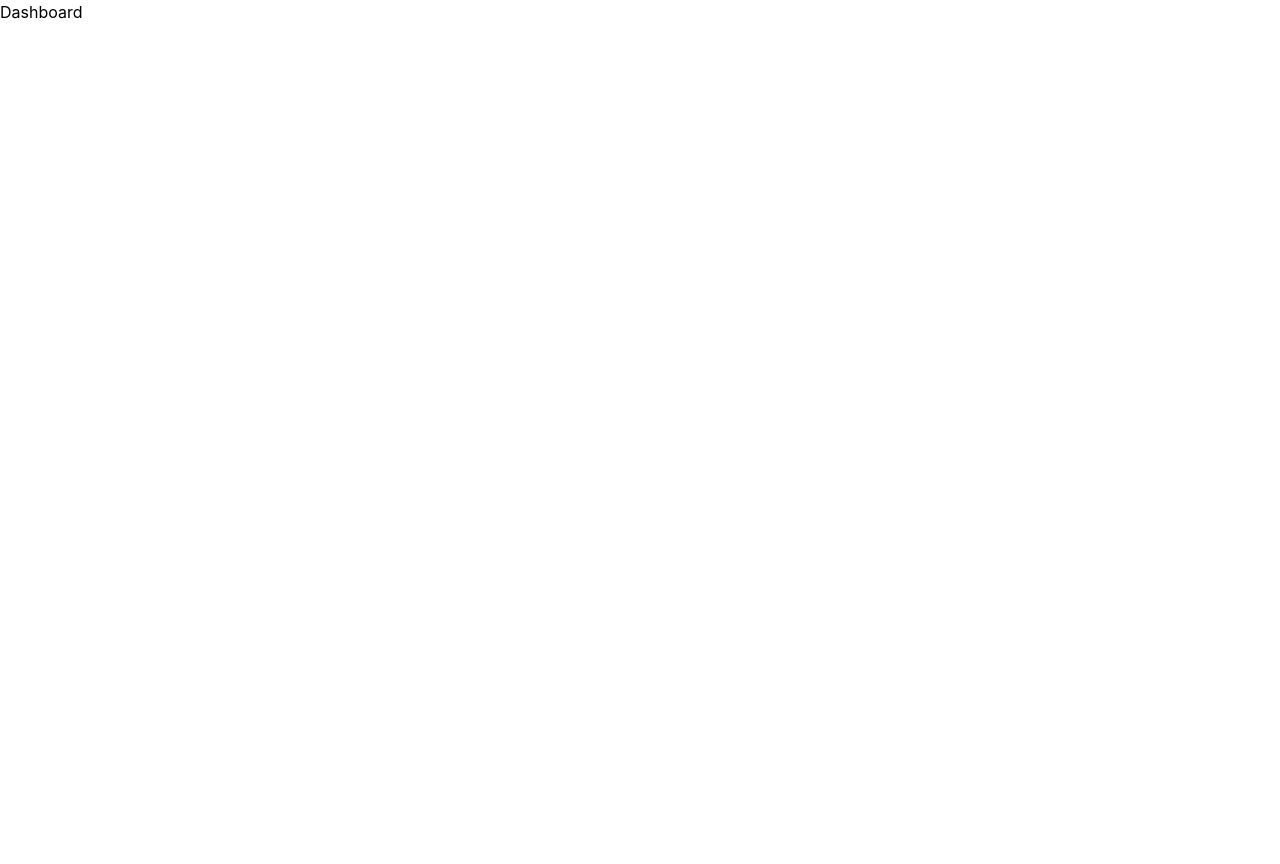
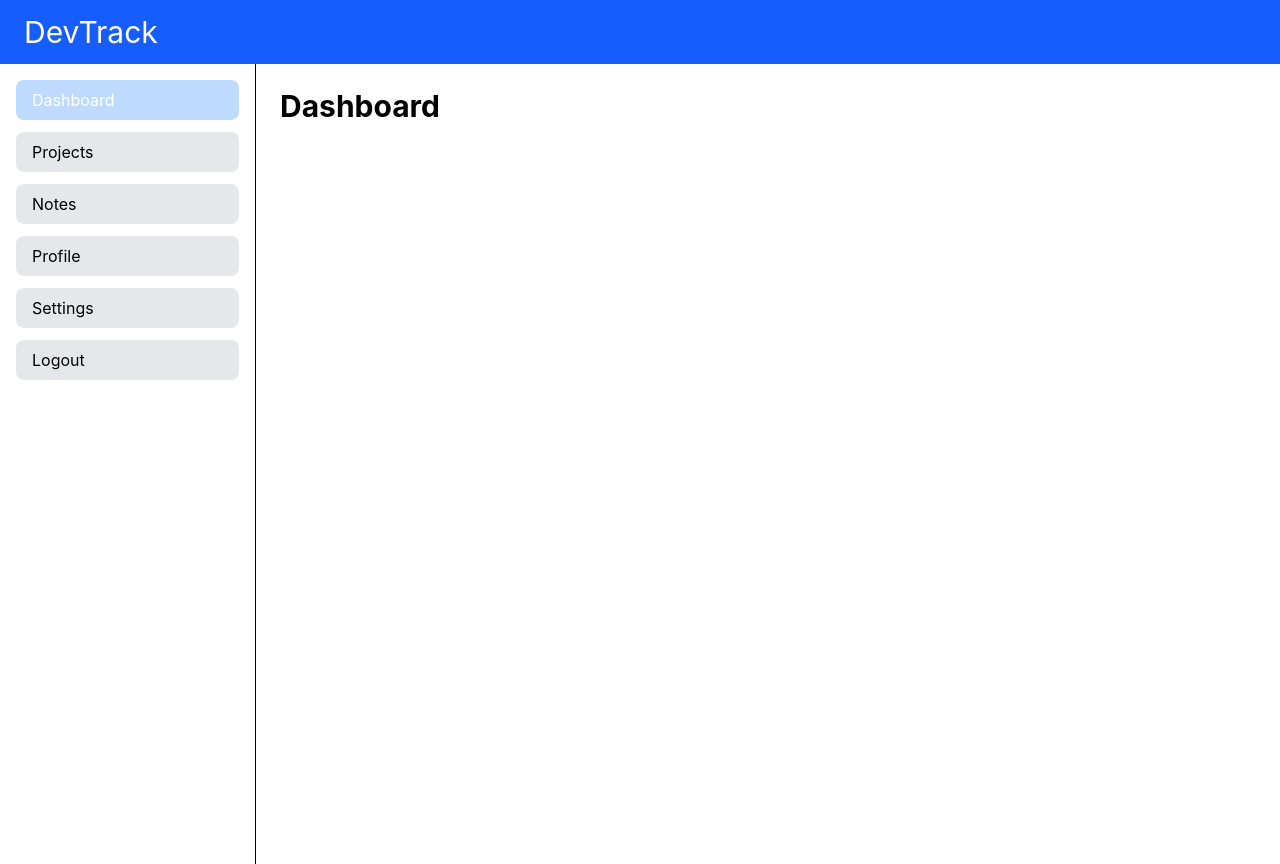
Before and after one commit to arvindshah07/DevTrack, a React (Vite) app: page /dashboard in a window 1280 px wide. Before the commit the page ends 800 px from the top, so only its background shows below. Built offline with nearby package versions, Linux system fonts and the light colour scheme.

Commit message:
Day 3: Create reusable layout with navbar and sidebar

```diff
--- /dev/null
+++ b/src/components/layout/Layout.jsx
@@ -0,0 +1,20 @@
+import React from 'react'
+import Sidebar from './Sidebar'
+import Navbar from './Navbar'
+
+function Layout({children}) {
+  return (
+    <>
+      <Navbar/>
+       <div className="flex">
+         <Sidebar className="w-64"/>
+         <main className="flex-1 p-6">
+          {children}
+         </main>
+       </div>
+
+    </>
+  );
+}
+
+export default Layout ;
--- /dev/null
+++ b/src/components/layout/Navbar.jsx
@@ -0,0 +1,13 @@
+import React from 'react'
+
+function Navbar() {
+  return (
+    <>
+     <div className='h-16 bg-blue-600 text-white flex items-center px-6 text-3xl'>
+         DevTrack
+      </div>
+    </>
+  )
+}
+
+export default Navbar
--- /dev/null
+++ b/src/components/layout/Sidebar.jsx
@@ -0,0 +1,48 @@
+import { NavLink } from "react-router-dom";
+
+function Sidebar() {
+  return (
+    <div className="w-64 min-h-screen bg-white border-r p-4">
+      <div className="flex flex-col gap-3">
+              <NavLink to="/dashboard"
+      className={({isActive})=>isActive ? "bg-blue-200 text-white px-4 py-2 rounded-lg" :
+       "bg-gray-200 text-black px-4 py-2 rounded-lg"}
+      >
+        Dashboard
+      </NavLink>
+      <NavLink to="/projects"
+      className={({isActive})=>isActive ? "bg-blue-200 text-white px-4 py-2 rounded-lg" :
+       "bg-gray-200 text-black px-4 py-2 rounded-lg"}
+      >
+        Projects
+      </NavLink>
+      <NavLink to="/notes"
+      className={({isActive})=>isActive ? "bg-blue-200 text-white px-4 py-2 rounded-lg" :
+       "bg-gray-200 text-black px-4 py-2 rounded-lg"}
+      >
+        Notes
+      </NavLink>
+      <NavLink to="/profile"
+      className={({isActive})=>isActive ? "bg-blue-200 text-white px-4 py-2 rounded-lg" :
+       "bg-gray-200 text-black px-4 py-2 rounded-lg"}
+      >
+        Profile
+      </NavLink>
+      <NavLink to="/settings"
+      className={({isActive})=>isActive ? "bg-blue-200 text-white px-4 py-2 rounded-lg" :
+       "bg-gray-200 text-black px-4 py-2 rounded-lg"}
+      >
+       Settings
+      </NavLink>
+      <NavLink to="/logout"
+      className={({isActive})=>isActive ? "bg-blue-200 text-white px-4 py-2 rounded-lg" :
+       "bg-gray-200 text-black px-4 py-2 rounded-lg"}
+      >
+        Logout
+      </NavLink>
+      </div>
+    </div>
+  );
+}
+
+export default Sidebar;
--- a/src/pages/Dashboard.jsx
+++ b/src/pages/Dashboard.jsx
@@ -1,9 +1,11 @@
-import React from 'react'
+import Layout from "../components/layout/Layout";
 
 function Dashboard() {
   return (
-    <div>Dashboard</div>
-  )
+    <Layout>
+      <h1 className="text-3xl font-bold ">Dashboard</h1>
+    </Layout>
+  );
 }
 
-export default Dashboard
+export default Dashboard;
```
